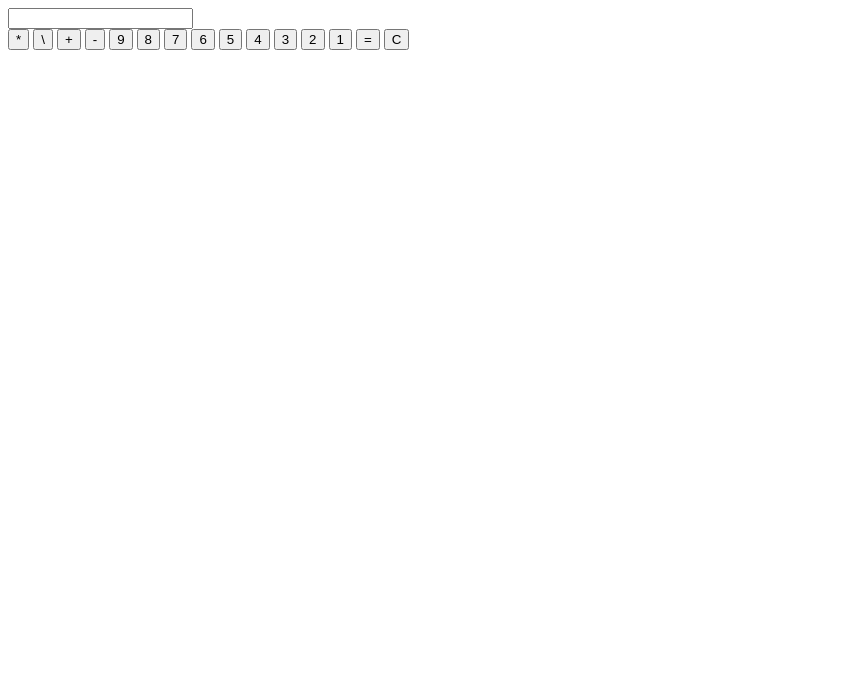
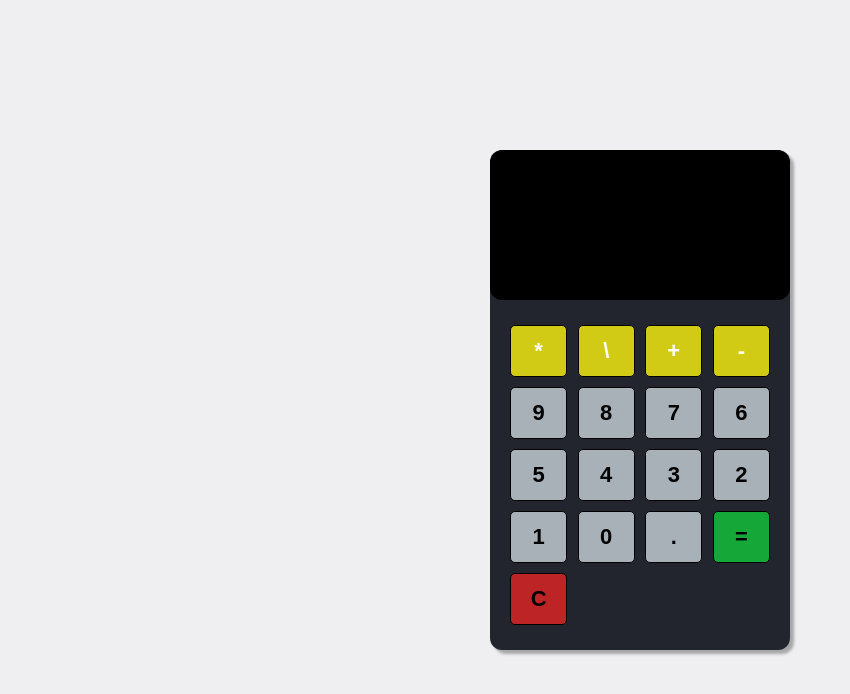
Before and after one commit to DushanJalath/HTML-CSS-JS-Practice-Projects, a plain HTML site: page #3 Simple Calculator/index.html in a window 1280 px wide. Shown: the whole page, without its empty margins (0-850 px from the left). Drawn offline with Linux system fonts and the light colour scheme.

Commit message:
CSS Part

```diff
--- a/#3 Simple Calculator/index.html
+++ b/#3 Simple Calculator/index.html
@@ -27,9 +27,12 @@
             <button type="button" class="btn btn-grey" data-num="3">3</button>
             <button type="button" class="btn btn-grey" data-num="2">2</button>
             <button type="button" class="btn btn-grey" data-num="1">1</button>
+            <button type="button" class="btn btn-grey" data-num="0">0</button>
+            <button type="button" class="btn btn-grey" data-num=".">.</button>
 
-            <button type="button" class="btn btn-grey" data-num="=">=</button>
-            <button type="button" class="btn btn-grey" data-num="C">C</button>
+
+            <button type="button" class="btn btn-equal" data-num="=">=</button>
+            <button type="button" class="btn btn-clear" data-num="C">C</button>
         </div>
     </section>
 
--- a/#3 Simple Calculator/style.css
+++ b/#3 Simple Calculator/style.css
@@ -0,0 +1,73 @@
+*{
+    margin: 0;
+    padding: 0;
+    box-sizing: border-box;
+}
+
+body{
+    min-height: 100vh;
+    background: #efeff2;
+    display: flex;
+    align-items: center;
+    justify-content: center;
+}
+
+.calculator{
+    width: 300px;
+    height: 500px;
+    box-shadow: 4px 4px 3px rgba(0, 0, 0, 0.3) ;
+    border-radius: 12px;
+    background-color: #22252D;
+    overflow: hidden;
+}
+
+form input{
+    width: 100%;
+    height: 150px;
+    border: none;
+    border-radius: 12px;
+    font-size: 2rem;
+    padding: 1rem;
+    color: #fff;
+    background-color: #000;
+    text-align: right;
+    pointer-events: none;
+}
+.buttons{
+    display: flex;
+    flex-wrap: wrap;
+    justify-content: space-between;
+    padding: 20px;
+}
+
+button{
+    flex: 0 0 22%;
+    margin: 5px 0;
+    border: 1px solid #000;
+    width: 60px;
+    height: 52px;
+    font-size: 22px;
+    font-weight:600 ;
+    border-radius: 5px;
+    cursor: pointer;
+}
+
+.btn-yellow{
+    background-color: rgba(245, 236, 18, 0.836);
+    color: #fff;
+}
+
+.btn-grey{
+    background-color: rgba(195, 205, 212, 0.836);
+    color: rgb(0, 0, 0);
+}
+
+.btn-equal{
+    background-color: rgba(18, 194, 59, 0.836);
+    color: rgb(0, 0, 0);
+}
+
+.btn-clear{
+    background-color: rgba(219, 37, 37, 0.836);
+    color: rgb(0, 0, 0);
+}
```
